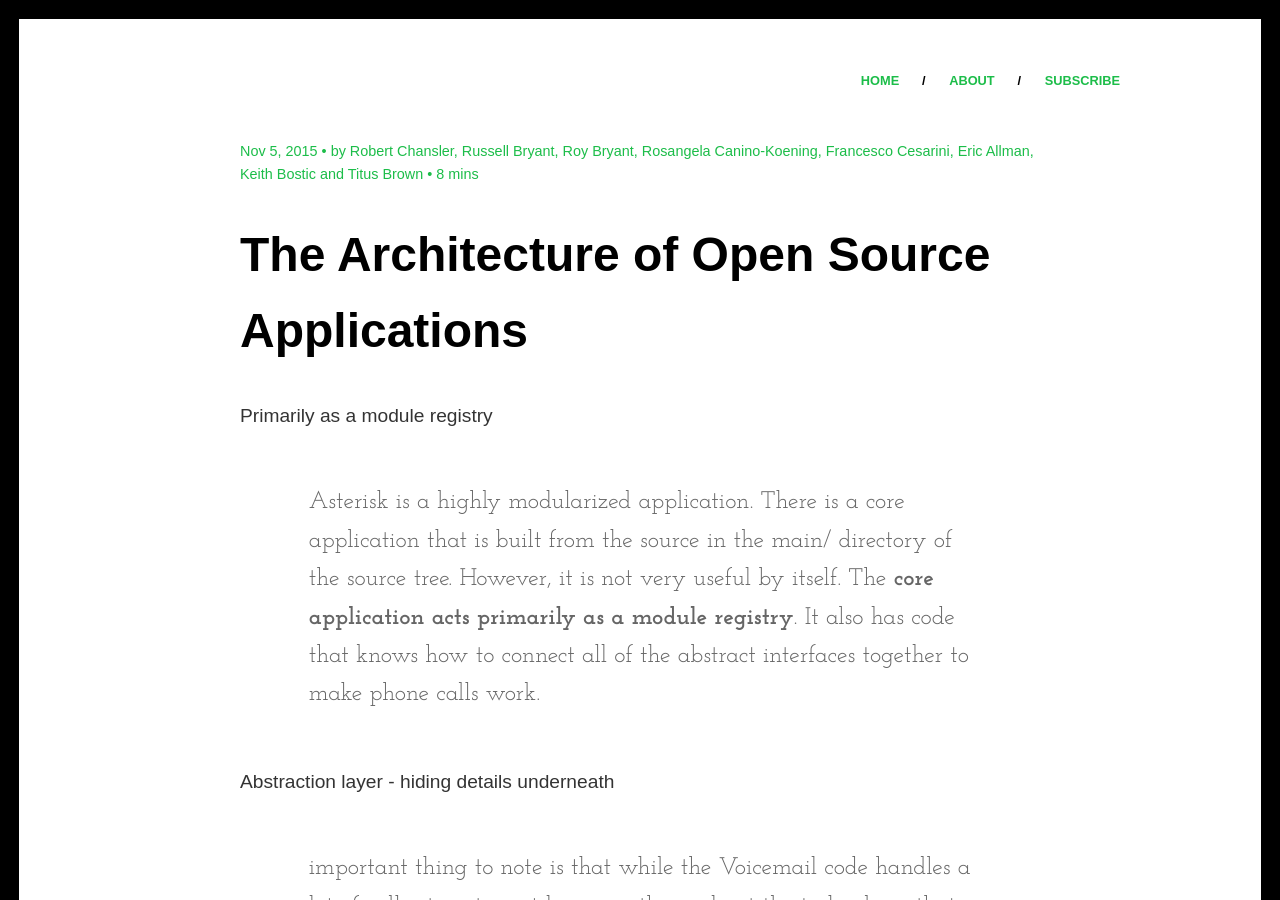
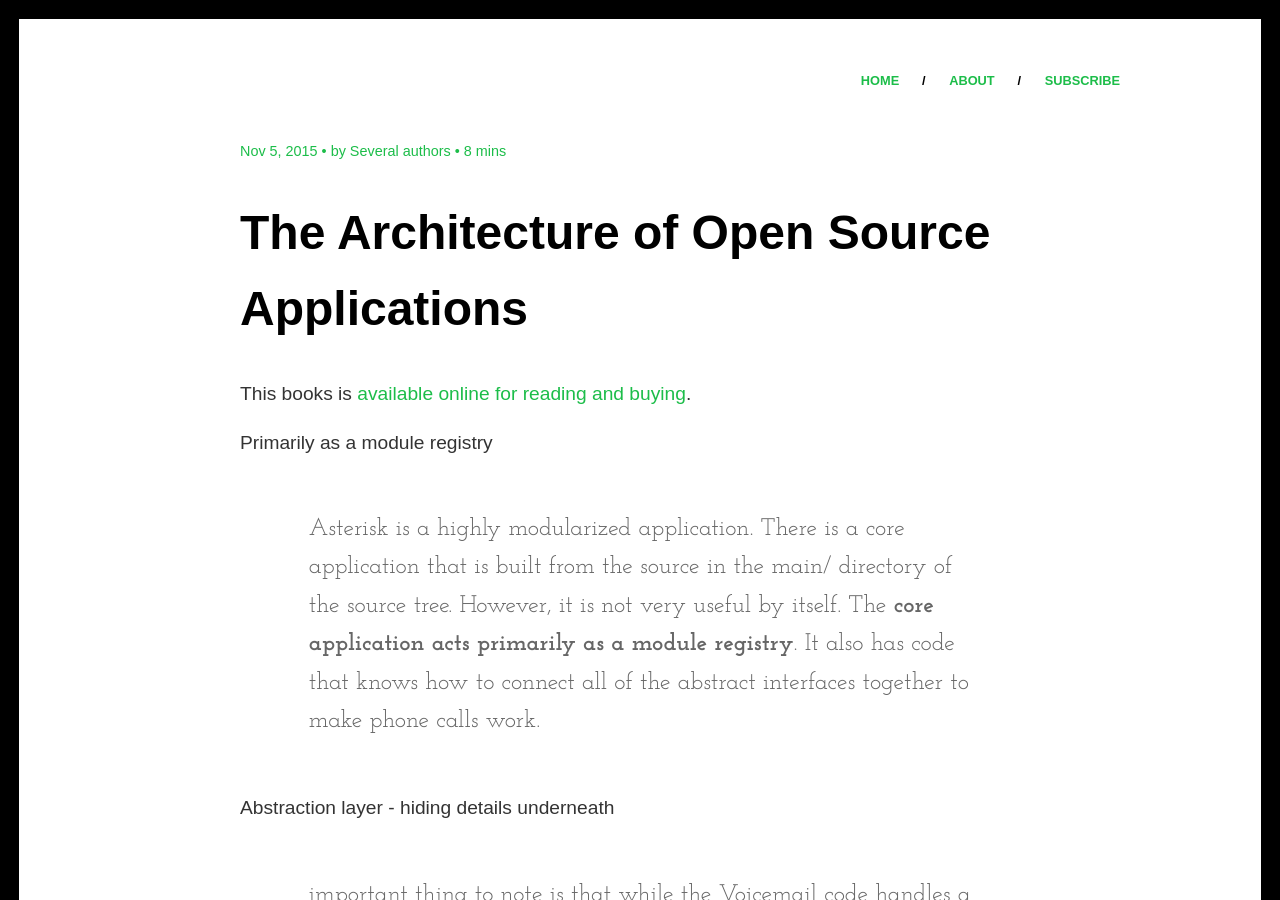
Before and after one commit to sayanee/books, a Jekyll site: the page built from _posts/2015-11-05-architecture-open-source.md, in a window 1280 px wide and 900 px high. Built offline with Jekyll 4.4.1, drawn with Linux system fonts in a browser that asks for light colours; some web fonts are replaced; Markdown is read by kramdown in place of the engine named in the settings.

Commit message:
reduce author names to correct alignment

```diff
--- a/_posts/2015-11-05-architecture-open-source.md
+++ b/_posts/2015-11-05-architecture-open-source.md
@@ -1,10 +1,12 @@
 ---
 layout: post
 title:  "The Architecture of Open Source Applications"
-authors: Robert Chansler, Russell Bryant, Roy Bryant, Rosangela Canino-Koening, Francesco Cesarini, Eric Allman, Keith Bostic and Titus Brown
+authors: Several authors
 categories:
 - books
 ---
+
+This books is [available online for reading and buying](http://aosabook.org/en/index.html).
 
 Primarily as a module registry
 
```
